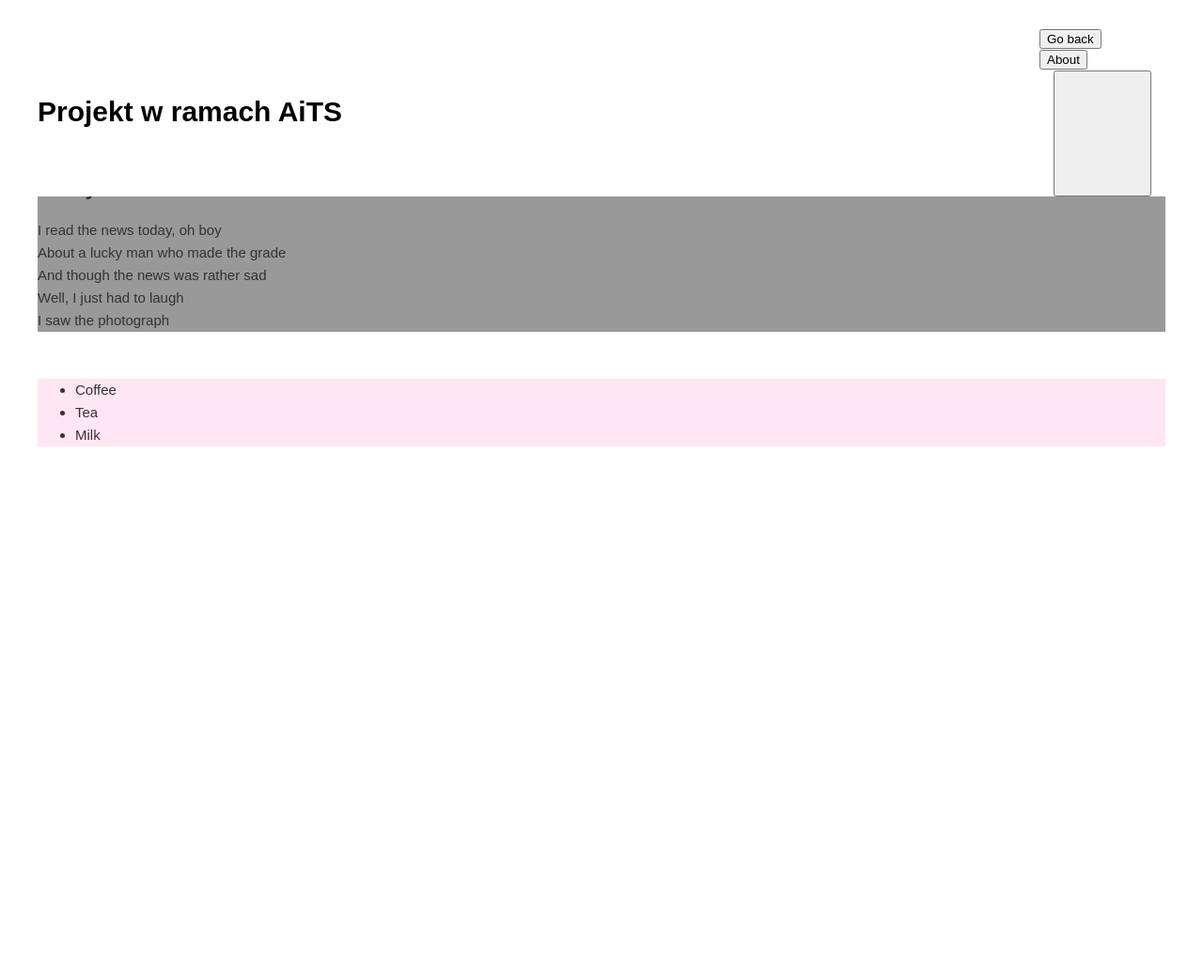
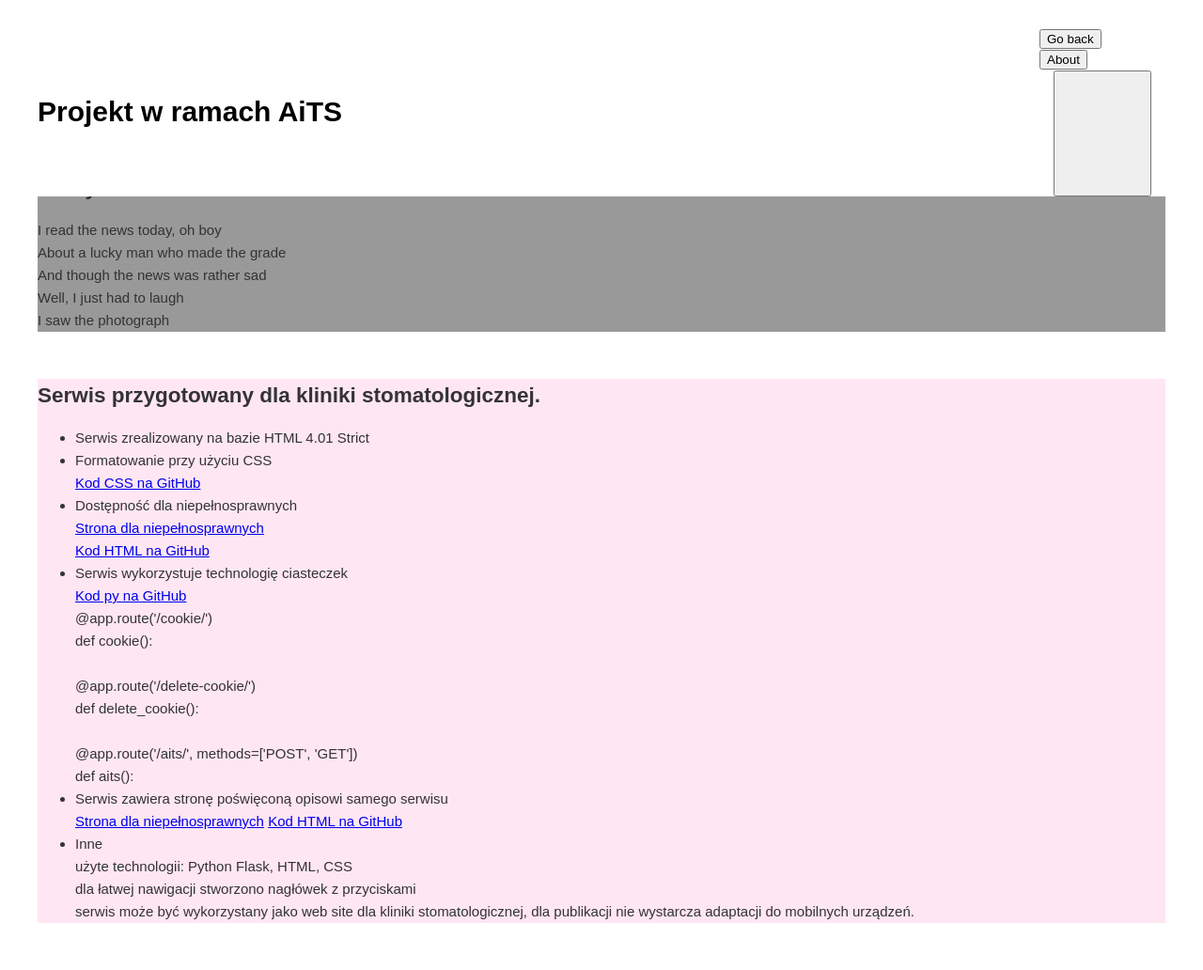
Before and after one commit to Zarowska/artsmile, a Flask app: page /aits in a window 1280 px wide. Shown: the whole page at 94% size. Before the commit the page ends 475 px from the top, so only its background shows below. Run offline with Flask 2, Linux system fonts and the light colour scheme.

Commit message:
make aists page better

```diff
--- a/templates/aits.html
+++ b/templates/aits.html
@@ -1,4 +1,5 @@
 <!DOCTYPE HTML PUBLIC "-//W3C//DTD HTML 4.01//EN" "http://www.w3.org/TR/html4/strict.dtd">
+<META HTTP-EQUIV="Content-Language" CONTENT="pl-PL">
 
 <head>
     <meta charset="UTF-8">
@@ -65,10 +66,37 @@ I saw the photograph                  <br>
 
 <section class=" ">
     <div class="container_project">
+        <h2>Serwis przygotowany dla kliniki stomatologicznej.</h2>
 <ul>
-  <li>Coffee</li>
-  <li>Tea</li>
-  <li>Milk</li>
+ <li>Serwis zrealizowany na bazie HTML 4.01 Strict</li>
+    <!DOCTYPE HTML PUBLIC "-//W3C//DTD HTML 4.01//EN" "http://www.w3.org/TR/html4/strict.dtd">
+  <li>Formatowanie przy użyciu CSS</li>
+    <a href=" https://github.com/Zarowska/artsmile/blob/main/static/css/style.css">Kod CSS na GitHub</a>
+
+  <li>Dostępność dla niepełnosprawnych</li>
+    <a href="https://art-smile.herokuapp.com/disabled">Strona dla niepełnosprawnych</a><br>
+    <a href="https://github.com/Zarowska/artsmile/blob/main/templates/disabled.html">Kod HTML na GitHub</a>
+
+
+  <li>Serwis wykorzystuje technologię ciasteczek</li>
+     <a href="https://github.com/Zarowska/artsmile/blob/main/app.py">Kod py na GitHub</a> <br>
+@app.route('/cookie/')<br>
+def cookie():<br>
+<br>
+@app.route('/delete-cookie/')<br>
+def delete_cookie():<br>
+<br>
+@app.route('/aits/', methods=['POST', 'GET'])<br>
+def aits():<br>
+
+  <li>Serwis zawiera stronę poświęconą opisowi samego serwisu</li>
+    <a href="https://art-smile.herokuapp.com/disabled">Strona dla niepełnosprawnych</a>
+    <a href="https://github.com/Zarowska/artsmile/blob/main/templates/disabled.html">Kod HTML na GitHub</a>
+
+   <li>Inne</li>
+    użyte technologii: Python Flask, HTML, CSS<br>
+    dla łatwej nawigacji stworzono nagłówek z przyciskami<br>
+    serwis może być wykorzystany jako web site dla kliniki stomatologicznej, dla publikacji nie wystarcza adaptacji do mobilnych urządzeń.
 </ul>
 
 </div>
```
